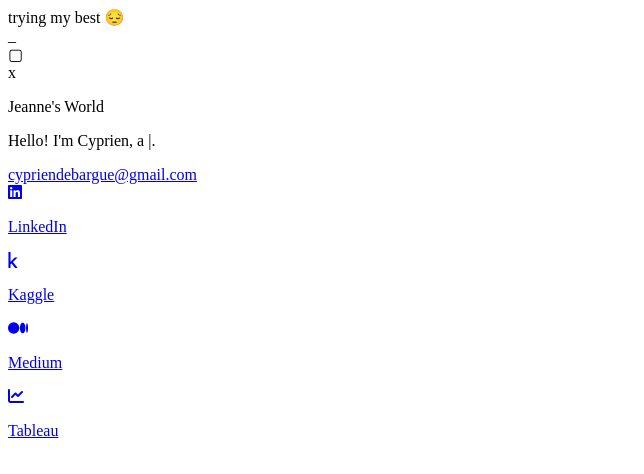
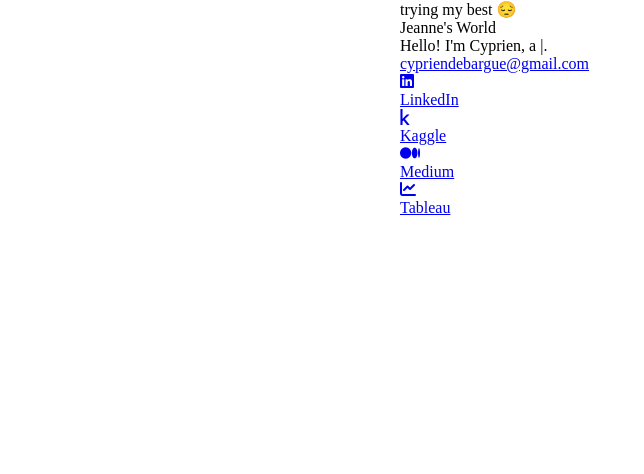
Before and after one commit to cypdeb/cypdeb.github.io, a plain HTML site: page index.html in a window 1280 px wide. Shown: the whole page, without its empty margins (0-644 px from the left). Drawn offline with Linux system fonts and the light colour scheme.

Commit message:
Update style.css

```diff
--- a/style.css
+++ b/style.css
@@ -31,3 +31,22 @@
     --accentColor: #72564B;
     --font: 'ktegaki', sans-serif;
 }
+
+body {
+    margin: 0;
+    padding: 0;
+}
+
+p {
+    margin: 0;
+}
+
+#card {
+    max-width: 30rem;
+    padding: 0 20px 15px;
+    margin: 0 auto;
+}
+
+#cardMenu {
+    display: none;
+}
```
